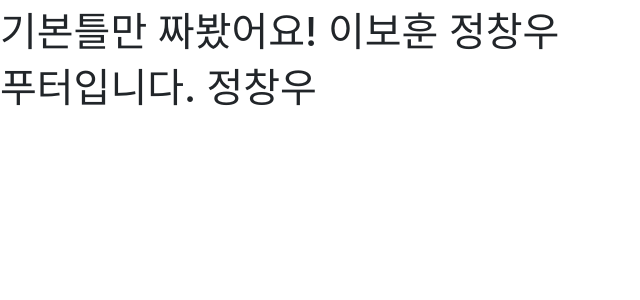
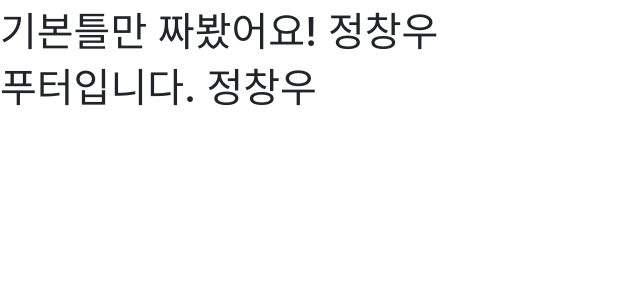
Before and after one commit to ebohoon/hanghae99-30-mini-project, a Flask app: page / in a window 1280 px wide. Shown: the part 48-348 px from the top of the page, without its empty margins (0-640 px from the left). Run offline with Flask 2, Linux system fonts and the light colour scheme; some libraries are stand-ins or nearby versions.

Commit message:
다시 커밋

```diff
--- a/templates/index.html
+++ b/templates/index.html
@@ -33,7 +33,7 @@
     <div class="menu">
     </div>
 
-    <div class="set"><h1>기본틀만 짜봤어요! 이보훈 정창우</h1></div>
+    <div class="set"><h1>기본틀만 짜봤어요! 정창우</h1></div>
 
     <!-- 푸터 시작부분 -->
     <footer w3-include-html = "footer" class="foot"></footer>
```
